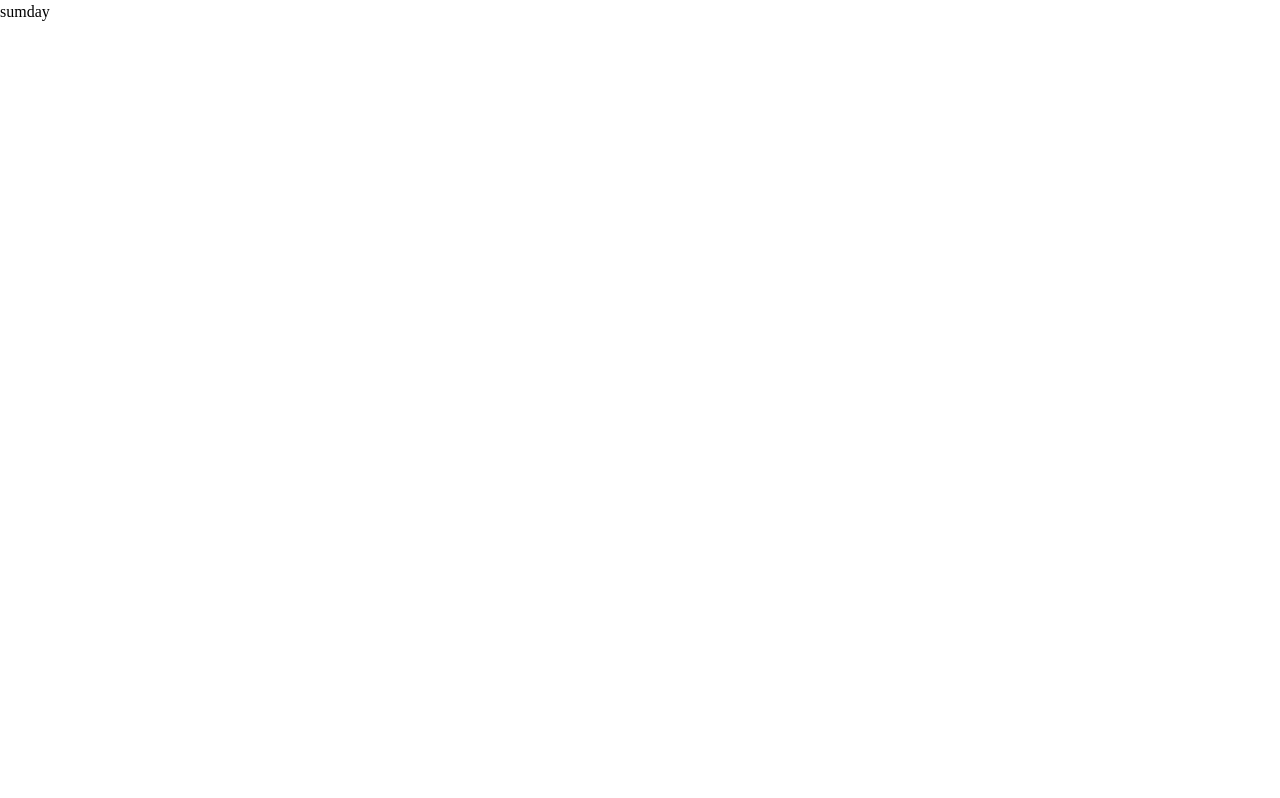
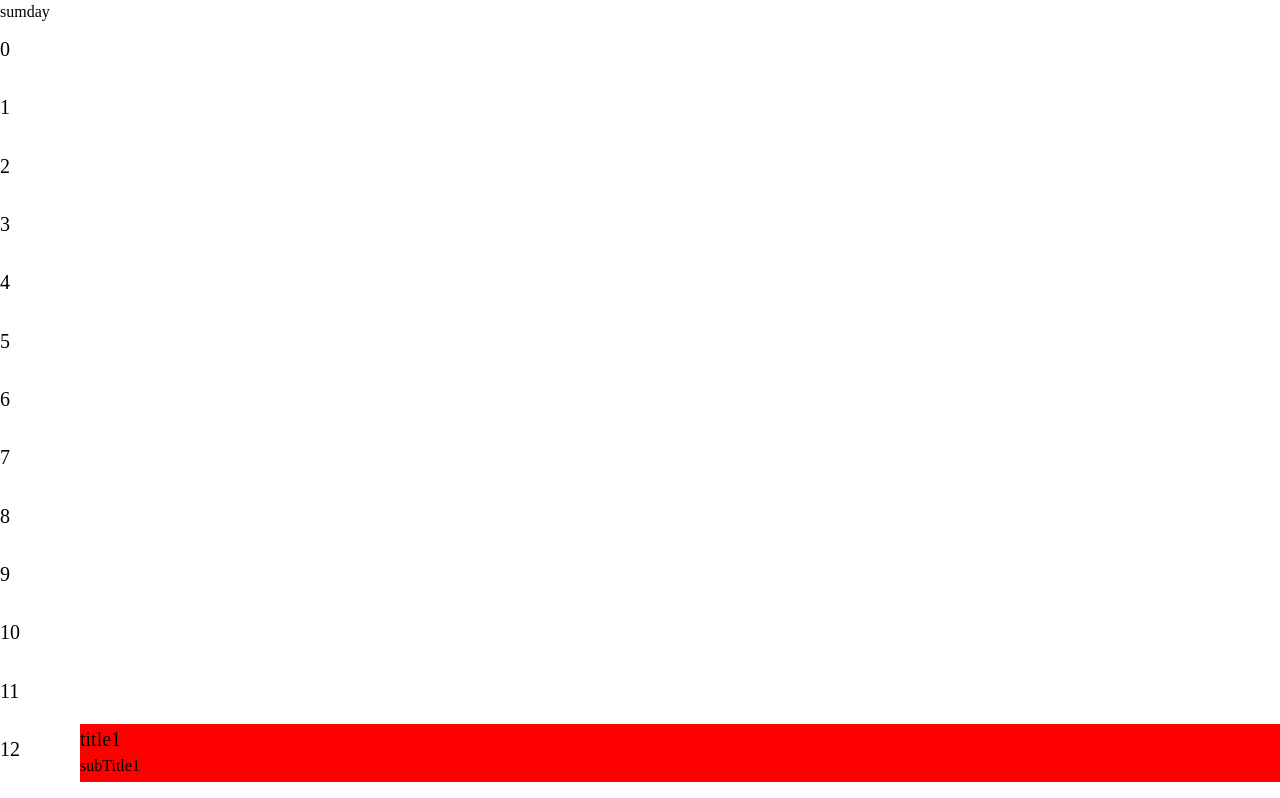
Before and after one commit to Kernel360/FE1_E2E_sumtime, a Next.js app: page / in a window 1280 px wide. Shown: the top 798 px of the page. Built offline with nearby package versions, Linux system fonts and the light colour scheme.

Commit message:
feat: currentTimeLine 구현(각 slot요소 height 동일하게 구현)

```diff
--- a/src/app/page.tsx
+++ b/src/app/page.tsx
@@ -1,3 +1,19 @@
+import Timetable from '@/timetable/components/Timetable';
+import { taskList, startTime, endTime, slotTime } from '@/timetable/mocks/timetableMockData';
+
 export default function Home() {
-  return <div>sumday</div>;
+  return (
+    <>
+      <div>sumday</div>
+      <Timetable
+        startTime={startTime}
+        endTime={endTime}
+        slotTime={slotTime}
+        taskList={taskList}
+        height="1400px"
+        displayCurrentTime
+        timetableType="COLUMN"
+      />
+    </>
+  );
 }
--- /dev/null
+++ b/src/timetable/components/CurrentTImeLine.module.scss
@@ -0,0 +1,13 @@
+.currentTimeLine {
+  position: absolute;
+  width: 100%;
+  display: flex;
+  align-items: center;
+  z-index: 1;
+
+  .line {
+    height: 1px;
+    background-color: red;
+    flex-grow: 1;
+  }
+}
--- /dev/null
+++ b/src/timetable/components/CurrentTimeLine.tsx
@@ -0,0 +1,38 @@
+import { useEffect, useState } from 'react';
+import styled from './CurrentTImeLine.module.scss';
+import { sumHoursAndMinutes } from '../utils';
+
+interface CurrentTimeLineProps {
+  timeSlots: number;
+  startTime: Date;
+  endTime: Date;
+}
+
+function CurrentTimeLine({ timeSlots, startTime, endTime }: CurrentTimeLineProps) {
+  const [currentTime, setCurrentTime] = useState(new Date());
+
+  useEffect(() => {
+    const intervalId = setInterval(() => {
+      setCurrentTime(new Date());
+    }, 60000); // 매 1분마다 현재 시간 업데이트
+
+    return () => clearInterval(intervalId); // 컴포넌트 언마운트 시 타이머 정리
+  }, []);
+
+  const currentMinutes = sumHoursAndMinutes(currentTime);
+  const totalMinutes = timeSlots * 60;
+
+  const topPosition = `${(currentMinutes / totalMinutes) * 100}%`;
+
+  const isCurrentTimeVisible = currentTime >= startTime && currentTime <= endTime;
+
+  return (
+    isCurrentTimeVisible && (
+      <div className={styled.currentTimeLine} style={{ top: topPosition }}>
+        <div className={styled.line} />
+      </div>
+    )
+  );
+}
+
+export default CurrentTimeLine;
--- a/src/timetable/components/Slot.tsx
+++ b/src/timetable/components/Slot.tsx
@@ -7,11 +7,12 @@ interface SlotProps {
   headerDate: Date;
   slotTime: number;
   taskItem: Task | undefined;
+  height: string;
 }
 
-function Slot({ headerDate, slotTime, taskItem }: SlotProps) {
+function Slot({ headerDate, slotTime, taskItem, height }: SlotProps) {
   return (
-    <div className={styled.slot}>
+    <div className={styled.slot} style={{ height }}>
       <TimeSlot headerDate={headerDate} />
       <TaskSlot headerDate={headerDate} slotTime={slotTime} taskItem={taskItem} />
     </div>
--- a/src/timetable/components/Timetable.module.scss
+++ b/src/timetable/components/Timetable.module.scss
@@ -1,4 +1,5 @@
 .container {
   display: flex;
   flex-direction: column;
+  position: relative;
 }
--- a/src/timetable/components/Timetable.tsx
+++ b/src/timetable/components/Timetable.tsx
@@ -3,6 +3,7 @@
 import { eachMinuteOfInterval } from 'date-fns';
 import styled from './Timetable.module.scss';
 import Slot from './Slot';
+import CurrentTimeLine from './CurrentTimeLine';
 
 interface TimetableProps {
   startTime: Date;
@@ -23,6 +24,23 @@ interface Task {
   endTime: Date;
 }
 
+const calculateSlotHeight = (height: string, totalSlots: number) => {
+  // 각 slot의 높이를 계산하는 함수 (각 slot이 동일한 height를 가지고 있어야하기에)
+  if (height.endsWith('px')) {
+    // px 단위인 경우
+    const totalHeightPx = parseInt(height, 10);
+    return `${totalHeightPx / totalSlots}px`;
+  }
+  if (height.endsWith('%')) {
+    // % 단위인 경우
+    const totalHeightPercent = parseInt(height, 10);
+    return `${totalHeightPercent / totalSlots}%`;
+  }
+  // 기본 높이 설정 (예: px)
+  const defaultHeight = 1000; // px
+  return `${defaultHeight / totalSlots}px`;
+};
+
 const taskListFilter = (taskListInput: Task[], checkHour: number, slotTimeInput: number) =>
   taskListInput.filter((task: Task) => {
     const taskStartHour = task.startTime.getHours();
@@ -36,18 +54,8 @@ const taskListFilter = (taskListInput: Task[], checkHour: number, slotTimeInput:
     );
   });
 
-function Timetable({
-  startTime,
-  endTime,
-  slotTime,
-  height,
-  timetableType,
-  displayCurrentTime,
-  taskList,
-}: TimetableProps) {
-  // const now = new Date();
-  console.log(height, timetableType, displayCurrentTime);
-  // lint에러 막기 위한 console
+function Timetable({ startTime, endTime, slotTime, height, timetableType, displayCurrentTime, taskList }: TimetableProps) {
+  console.log(timetableType); // lint에러 막기 위한 console
 
   const timeSlots = eachMinuteOfInterval(
     {
@@ -60,15 +68,14 @@ function Timetable({
   return (
     <div>
       <div className={styled.container}>
-        <h1>Timetable</h1>
-      </div>
-      <div>
+        {displayCurrentTime && <CurrentTimeLine timeSlots={timeSlots.length} startTime={startTime} endTime={endTime} />}
         {timeSlots.map((time: Date) => (
           <Slot
             key={`${time.getSeconds()}`}
             headerDate={time}
             slotTime={slotTime}
             taskItem={taskListFilter(taskList, time.getHours(), slotTime)[0]}
+            height={calculateSlotHeight(height, timeSlots.length)}
           />
         ))}
       </div>
```
